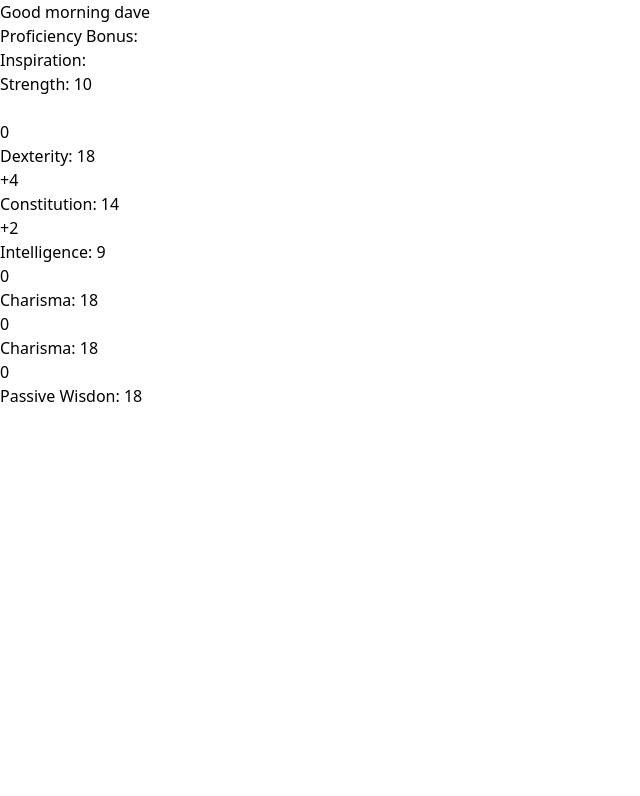
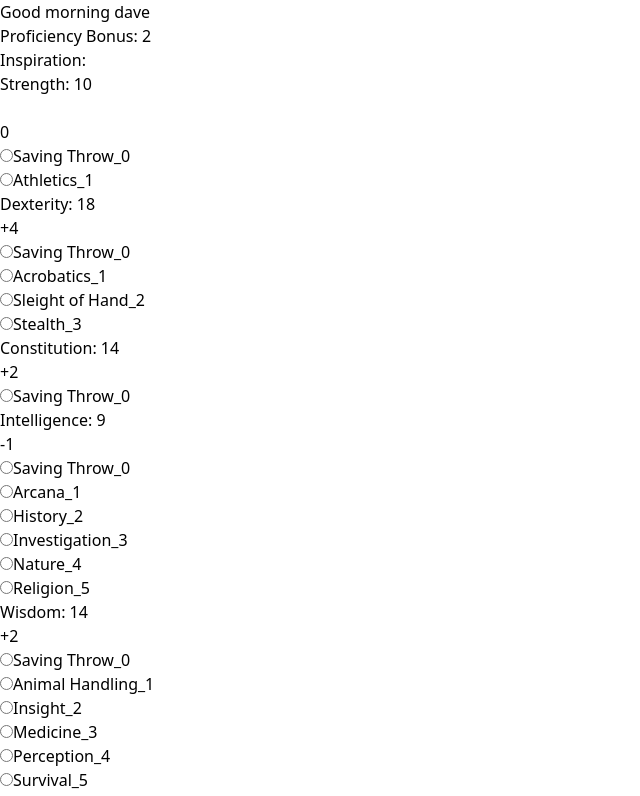
Before and after one commit to craragon77/Dnd-Characater-Sheets, a Next.js app: page / in a window 1280 px wide. Shown: the top 796 px of the page, without its empty margins (0-640 px from the left). Built offline with nearby package versions, Linux system fonts and the light colour scheme.

Commit message:
bones of the stat block are in place

```diff
--- a/src/app/stat_block.tsx
+++ b/src/app/stat_block.tsx
@@ -1,6 +1,70 @@
-
+'use client'
+import { useState, useEffect } from "react";
 
 export default function statBlock(){
+    const [statBlock, setStatBlock] = useState({
+        'strength': 0,
+        'dexterity': 0,
+        'constitution': 0,
+        'intelligence': 0,
+        'wisdom': 0,
+        'charisma': 0
+    });
+    const [strengthSkills, setStrengthSkills] = useState([
+        { name: 'Saving Throw', proficient: false},
+        {name: 'Athletics', proficient: false}
+    ]);
+    const [dexteritySkills, setDexteritySkills] = useState([
+        { name: 'Saving Throw', proficient: false},
+        { name: 'Acrobatics', proficient: false },
+        { name: 'Sleight of Hand', proficient: false },
+        { name: 'Stealth', proficient: false },
+    ]);
+    const [constitutionSkills, setConstitutionSkills] = useState([
+        { name: 'Saving Throw', proficient: false},
+        // { name: 'Resist Poison', proficient: false },
+        // { name: 'Resist Disease', proficient: false },
+        // { name: 'Concentration Checks', proficient: false },
+    ]);
+    const [intelligenceSkills, setIntelligenceSkills] = useState([
+        { name: 'Saving Throw', proficient: false},
+        { name: 'Arcana', proficient: false },
+        { name: 'History', proficient: false },
+        { name: 'Investigation', proficient: false },
+        { name: 'Nature', proficient: false },
+        { name: 'Religion', proficient: false },
+    ]);
+    const [wisdomSkills, setWisdomSkills] = useState([
+        { name: 'Saving Throw', proficient: false},
+        { name: 'Animal Handling', proficient: false },
+        { name: 'Insight', proficient: false },
+        { name: 'Medicine', proficient: false },
+        { name: 'Perception', proficient: false },
+        { name: 'Survival', proficient: false },
+    ]);
+    const [charismaSkills, setCharismaSkills] = useState([
+        { name: 'Saving Throw', proficient: false},
+        { name: 'Deception', proficient: false },
+        { name: 'Intimidation', proficient: false },
+        { name: 'Performance', proficient: false },
+        { name: 'Persuasion', proficient: false },
+    ]);
+    const [profBonus, setProfBonus] = useState(0);
+    const [inpsiration, setInspiration] = useState(null);
+    const [passiveWisdom, setPassiveWisdom] = useState(0);
+
+    useEffect(() => {
+        setStatBlock({
+            'strength': 10,
+            'dexterity': 18,
+            'constitution': 14,
+            'intelligence': 9,
+            'wisdom': 14,
+            'charisma': 14
+        });
+        setProfBonus(2);
+
+    },[]);
 
     //TO DO : ADD TABLE OF SKILLS; USE CHATGPT TO MAKE THE TABLE
 
@@ -8,73 +72,91 @@ export default function statBlock(){
         let newStat:number;
         switch(true){
             case (score >= 30):
-            return +10; // Maximum modifier for scores above 30
+            return '+10'; // Maximum modifier for scores above 30
             case (score >= 28):
-            return +9;
+            return '+9';
             case (score >= 26):
-            return +8;
+            return '+8';
             case (score >= 24):
-            return +7;
+            return '+7';
             case (score >= 22):
-            return +6;
+            return '+6';
             case (score >= 20):
-            return +5;
+            return '+5';
             case (score >= 18):
-            return +4;
+            return '+4';
             case (score >= 16):
-            return +3;
+            return '+3';
             case (score >= 14):
-            return +2;
+            return '+2';
             case (score >= 12):
-            return +1;
+            return '+1';
             case (score >= 10):
-            return 0;
+            return '0';
             case (score >= 8):
-            return -1;
+            return '-1';
             case (score >= 6):
-            return -2;
+            return '-2';
             case (score >= 4):
-            return -3;
+            return '-3';
             case (score >= 2):
-            return -4;
+            return '-4';
             default:
-            return -5; // For scores below 2
+            return '-5'; // For scores below 2
         }
+    }
 
-    }
+    function listSkills(statSkill: {name: string, proficient: boolean}[]){
+        return statSkill.map((skill, idx) => {
+            return<>
+                <li id={`${statSkill}_${idx}`}>
+                    <div>
+                        <input id={`${skill.name}_${idx}`} type="radio" aria-checked={skill.proficient ? true : false} checked={skill.proficient ? true : false}/>
+                        <label htmlFor={`${skill.name}_${idx}`}>{`${skill.name}_${idx}`}</label>
+                    </div>
+                </li>
+            </>
+        })
+    };
 
     return(
         <>
             <div>
-                <p>Proficiency Bonus:</p>
+                <p>Proficiency Bonus: {profBonus}</p>
                 <p>Inspiration:</p>
             </div>
             <div>
-                <p>Strength: 10</p><br/>
-                <p>0</p>
+                <p>Strength: {statBlock.strength}</p><br/>
+                <p>{formatStats(statBlock.strength)}</p>
+                <ul>{listSkills(strengthSkills)}</ul>
             </div>
             <div>
-                <p>Dexterity: 18</p>
-                <p>+4</p>
+                <p>Dexterity: {statBlock.dexterity}</p>
+                <p>{formatStats(statBlock.dexterity)}</p>
+                <ul>{listSkills(dexteritySkills)}</ul>
             </div>
             <div>
-                <p>Constitution: 14</p>
-                <p>+2</p>
+                <p>Constitution: {statBlock.constitution}</p>
+                <p>{formatStats(statBlock.constitution)}</p>
+                <ul>{listSkills(constitutionSkills)}</ul>
             </div>
             <div>
-                <p>Intelligence: 9</p>
-                <p>0</p>
+                <p>Intelligence: {statBlock.intelligence}</p>
+                <p>{formatStats(statBlock.intelligence)}</p>
+                <ul>{listSkills(intelligenceSkills)}</ul>
             </div>
             <div>
-                <p>Charisma: 18</p>
-                <p>0</p>
+                <p>Wisdom: {statBlock.wisdom}</p>
+                <p>{formatStats(statBlock.wisdom)}</p>
+                <ul>{listSkills(wisdomSkills)}</ul>
             </div>
             <div>
-                <p>Charisma: 18</p>
-                <p>0</p>
+                <p>Charisma: {statBlock.charisma}</p>
+                <p>{formatStats(statBlock.charisma)}</p>
+                <ul>{listSkills(charismaSkills)}</ul>
             </div>
             <div>
-                <p>Passive Wisdon: 18</p>
+                <p>Passive Wisdon: (passiveWisdom)</p>
             </div>
         </>
     )
```
